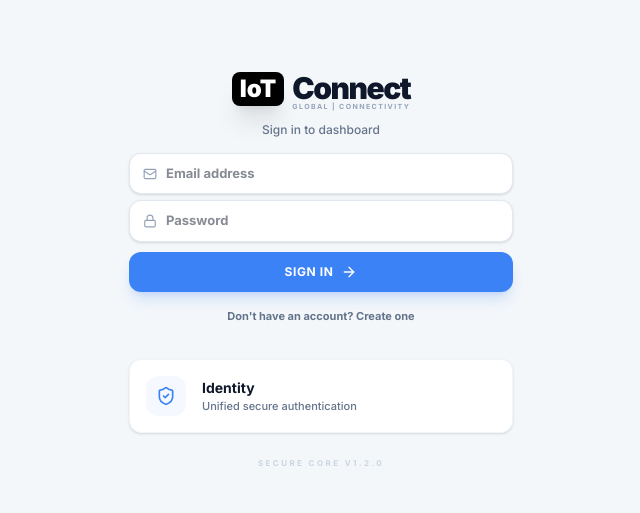
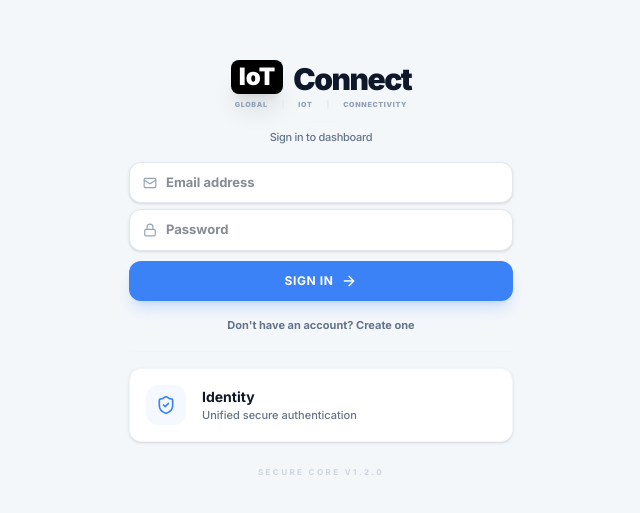
Before and after one commit to skillagames/GoogleStudio, a React (Vite) app: page /login in a window 1280 px wide. Shown: the part 131-644 px from the top of the page, without its empty margins (319-959 px from the left). Built offline with nearby package versions, Linux system fonts and the light colour scheme; no server answers; the database is empty.

Commit message:
feat: Enhance UI with animated logo and improved layout
Refactors the application's layout, login, and dashboard components to include a more visually engaging animated logo. Also, introduces a subtle watermark on the dashboard and refines the styling of filter buttons for better user experience.

```diff
--- a/src/components/Layout.tsx
+++ b/src/components/Layout.tsx
@@ -91,8 +91,9 @@ const Layout: React.FC<LayoutProps> = ({ children, showBack }) => {
           {/* Centered Logo */}
           <div
             onClick={() => navigate('/')}
-            className="absolute left-1/2 top-1/2 -translate-x-1/2 -translate-y-1/2 flex items-center gap-2 cursor-pointer transition-transform active:scale-95"
+            className="absolute left-1/2 top-1/2 -translate-x-1/2 -translate-y-1/2 flex flex-col items-center cursor-pointer transition-transform active:scale-95 group"
           >
+            <div className="flex items-center gap-2">
               <motion.div
                 initial={ENABLE_LOGO_ANIMATION ? { scale: 0.5, opacity: 0, rotate: -15 } : {}}
                 animate={ENABLE_LOGO_ANIMATION ? { scale: 1, opacity: 1, rotate: 0 } : {}}
@@ -116,6 +117,20 @@ const Layout: React.FC<LayoutProps> = ({ children, showBack }) => {
                   Connect
                 </motion.span>
               </div>
+            </div>
+
+            <motion.div
+              initial={ENABLE_LOGO_ANIMATION ? { opacity: 0, y: -2 } : {}}
+              animate={ENABLE_LOGO_ANIMATION ? { opacity: 1, y: 0 } : {}}
+              transition={{ delay: 0.4, duration: 0.5 }}
+              className="w-full flex justify-between items-center mt-1 px-0.5"
+            >
+              <span className="text-[5px] font-black uppercase tracking-[0.1em] text-slate-400">global</span>
+              <span className="text-[5px] font-black text-slate-200">|</span>
+              <span className="text-[5px] font-black uppercase tracking-[0.1em] text-slate-400">iot</span>
+              <span className="text-[5px] font-black text-slate-200">|</span>
+              <span className="text-[5px] font-black uppercase tracking-[0.1em] text-slate-400">connectivity</span>
+            </motion.div>
           </div>
 
           <div className="flex items-center">
--- a/src/pages/Dashboard.tsx
+++ b/src/pages/Dashboard.tsx
@@ -84,7 +84,12 @@ const Dashboard: React.FC = () => {
           animate={{ opacity: 1, y: 0 }}
           className="relative overflow-hidden rounded-[32px] border border-slate-100 bg-white p-4 shadow-sm"
         >
-          <div className="flex flex-col md:flex-row md:items-center justify-between gap-4">
+          {/* IoT Logo Watermark */}
+          <div className="absolute -right-6 -top-6 text-slate-100/50 pointer-events-none z-0">
+             <Smartphone size={160} strokeWidth={1.5} className="rotate-12 opacity-50" />
+          </div>
+
+          <div className="relative z-10 flex flex-col md:flex-row md:items-center justify-between gap-4">
             <div className="space-y-0.5">
               <div className="flex items-center gap-2">
                 <div className="h-1 w-1 rounded-full bg-primary animate-pulse" />
@@ -177,9 +182,15 @@ const Dashboard: React.FC = () => {
             {filter && (
                <button
                 onClick={() => setFilter(null)}
-                className="flex items-center gap-1 rounded-full bg-slate-900 px-2 py-0.5 text-[8px] font-bold text-white uppercase tracking-tighter"
+                className={cn(
+                  "flex items-center gap-1.5 rounded-full px-2.5 py-1 text-[8px] font-black uppercase tracking-widest border transition-all active:scale-95 shadow-sm",
+                  filter === 'active' && "bg-emerald-50 text-emerald-600 border-emerald-100",
+                  filter === 'expired' && "bg-red-50 text-red-600 border-red-100",
+                  filter === 'inactive' && "bg-slate-50 text-slate-500 border-slate-200"
+                )}
                >
-                 {filter} <X className="h-2 w-2" />
+                 <span>{filter}</span>
+                 <X className="h-2 w-2" />
                </button>
             )}
           </div>
--- a/src/pages/Login.tsx
+++ b/src/pages/Login.tsx
@@ -96,7 +96,8 @@ const Login: React.FC = () => {
         className="w-full max-w-sm flex flex-col justify-center space-y-4"
       >
         <div className="flex flex-col items-center gap-3 text-center">
-          <div className="flex items-center gap-2">
+          <div className="flex flex-col items-center group">
+            <div className="flex items-center gap-2.5">
               <motion.div
                 initial={ENABLE_LOGO_ANIMATION ? { scale: 0.5, opacity: 0, rotate: -15 } : {}}
                 animate={ENABLE_LOGO_ANIMATION ? { scale: 1, opacity: 1, rotate: 0 } : {}}
@@ -120,19 +121,34 @@ const Login: React.FC = () => {
                 >
                   Connect
                 </motion.span>
-              <motion.span
-                initial={ENABLE_LOGO_ANIMATION ? { opacity: 0 } : {}}
-                animate={ENABLE_LOGO_ANIMATION ? { opacity: 1 } : {}}
-                transition={{ delay: 0.7, duration: 0.8 }}
-                className="text-[7px] uppercase tracking-[0.2em] font-bold text-slate-400"
-              >
-                global | connectivity
-              </motion.span>
               </div>
             </div>
-          <p className="max-w-[180px] text-[12px] font-medium text-slate-500 leading-tight">
+
+            <motion.div
+              initial={ENABLE_LOGO_ANIMATION ? { opacity: 0, y: -2 } : {}}
+              animate={ENABLE_LOGO_ANIMATION ? { opacity: 1, y: 0 } : {}}
+              transition={{ delay: 0.7, duration: 0.8 }}
+              className="mt-1.5 w-full flex justify-between items-center px-1"
+            >
+              <span className="text-[7px] uppercase tracking-[0.1em] font-black text-slate-400">global</span>
+              <span className="text-[7px] font-black text-slate-200">|</span>
+              <span className="text-[7px] uppercase tracking-[0.1em] font-black text-slate-400">iot</span>
+              <span className="text-[7px] font-black text-slate-200">|</span>
+              <span className="text-[7px] uppercase tracking-[0.1em] font-black text-slate-400">connectivity</span>
+            </motion.div>
+          </div>
+
+          <motion.div
+            initial={{ opacity: 0 }}
+            animate={{ opacity: 1 }}
+            transition={{ delay: 1, duration: 0.5 }}
+            className="flex flex-col items-center gap-1.5"
+          >
+            <div className="flex h-px w-8 bg-slate-100" />
+            <p className="text-[11px] font-medium tracking-tight text-slate-500">
                {isSignUp ? 'Create management account' : 'Sign in to dashboard'}
             </p>
+          </motion.div>
         </div>
 
         <form onSubmit={handleSubmit} className="space-y-2.5">
--- a/src/pages/Profile.tsx
+++ b/src/pages/Profile.tsx
@@ -166,7 +166,7 @@ const Profile: React.FC = () => {
         >
           <div className="flex items-center gap-2">
              <Terminal className="h-3.5 w-3.5 text-primary" />
-             <h3 className="text-[10px] font-black uppercase tracking-[0.2em] text-slate-500">Developer Payload</h3>
+             <h3 className="text-[10px] font-black uppercase tracking-[0.2em] text-slate-500">Developer Tools</h3>
           </div>
           <motion.div
             animate={{ rotate: isDevExpanded ? 180 : 0 }}
```
Lines whose indentation alone changed are shown as unchanged.
